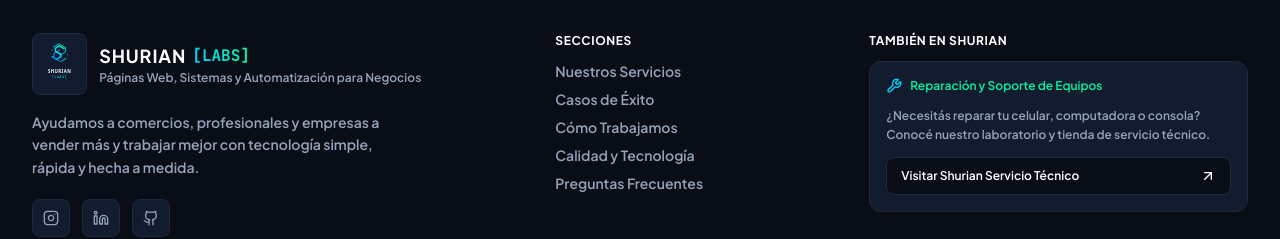
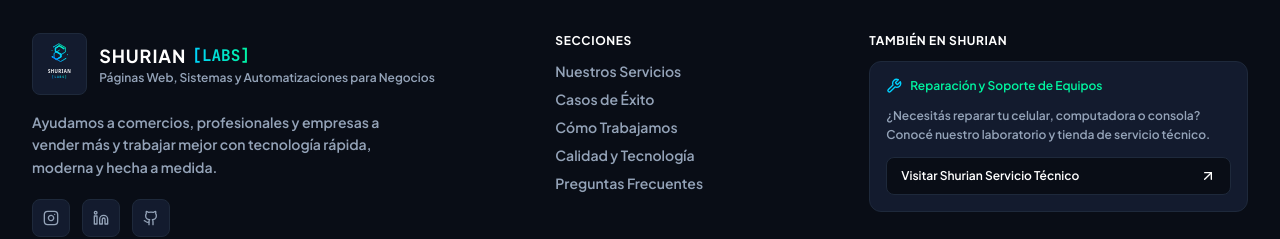
Before and after one commit to shurianlabs/Shurian-Labs, a Next.js app: page / in a window 1280 px wide. Shown: the part 5072-5311 px from the top of the page. Built offline with nearby package versions, Linux system fonts and the light colour scheme.

Commit message:
copy: actualizar bajada y lema del footer a tono más profesional

```diff
--- a/components/Footer.tsx
+++ b/components/Footer.tsx
@@ -22,14 +22,14 @@ export default function Footer() {
                   </span>
                 </div>
                 <p className="text-xs text-[#94A3B8]">
-                  Páginas Web, Sistemas y Automatización para Negocios
+                  Páginas Web, Sistemas y Automatizaciones para Negocios
                 </p>
               </div>
             </div>
 
             <p className="text-sm text-[#94A3B8] max-w-sm leading-relaxed">
               Ayudamos a comercios, profesionales y empresas a vender más y
-              trabajar mejor con tecnología simple, rápida y hecha a medida.
+              trabajar mejor con tecnología rápida, moderna y hecha a medida.
             </p>
 
             {/* Social Links */}
```
